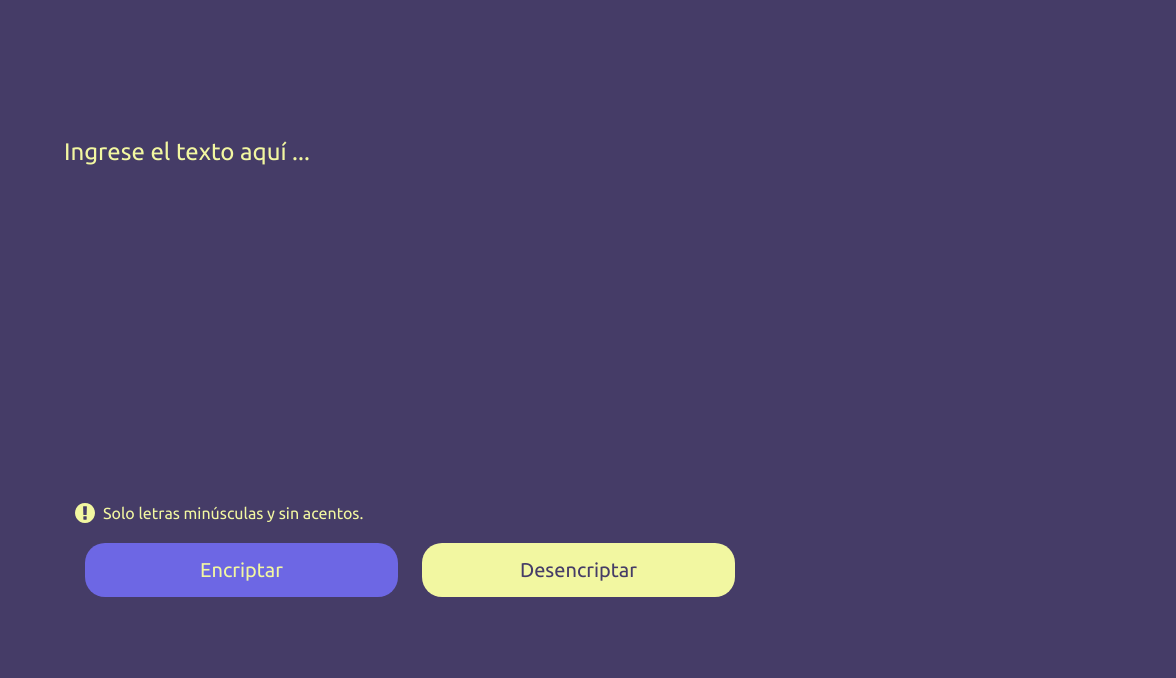
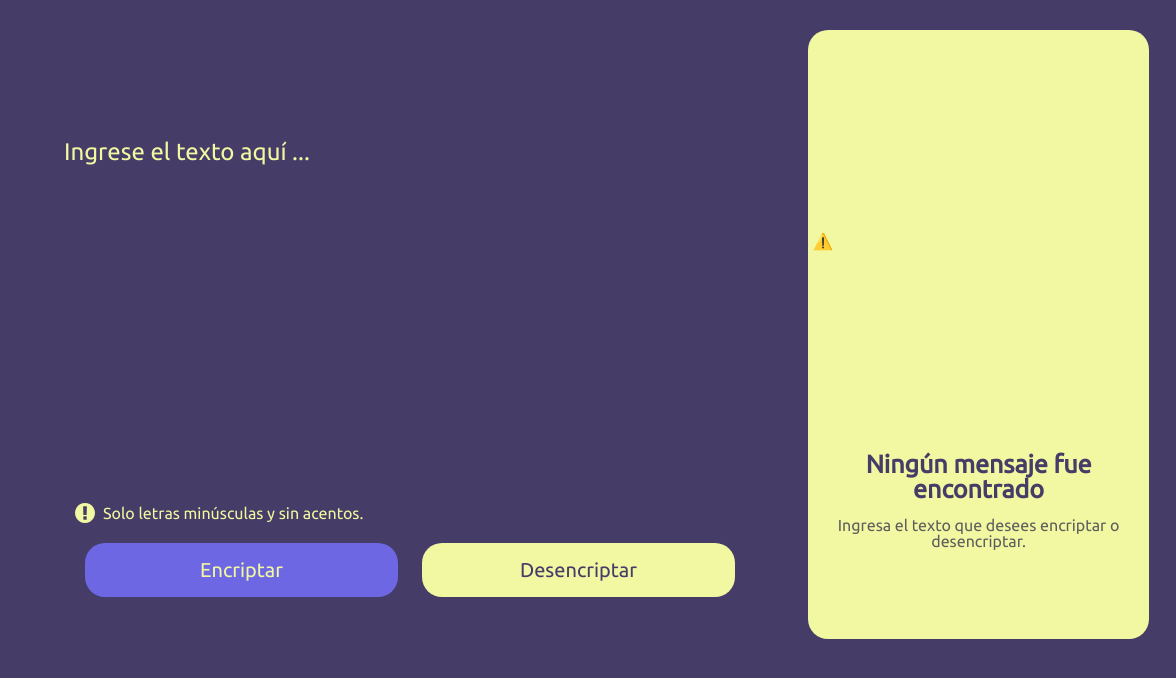
Before and after one commit to TheJuanPTorres/encriptador, a plain HTML site: page index.html in a window 1280 px wide. Shown: the full height of the page, 104-1280 px from the left. Drawn offline with nearby package versions, Linux system fonts and the light colour scheme; no server answers.

Commit message:
Creacion de la estructura HTML del área del resultado

```diff
--- a/css/index.css
+++ b/css/index.css
@@ -44,10 +44,16 @@ body {
 .text-result {
     background-color: var(--main-bg-color-1);
     grid-area: 1 / 3 / 4 / 4;
+    padding: 30px 0 0 10px;
 }
 
 .area-result {
-    background-color: var(--main-bg-color-3);
+    width: 90%;
+    height: 100%;
+    background-color: var(--main-bg-color-4);
+    border-radius: 20px;
+    padding: 0 5px 5px 5px;
+    text-align: center;
 }
 
 #box {
@@ -106,3 +112,17 @@ body {
     background-color: var(--main-bg-color-4);
     color: var(--main-bg-color-1);
 }
+
+/* Área del resultado */
+
+.note-result-1 {
+    color: var(--main-bg-color-1);
+    font-weight: bold;
+    font-size: 25px;
+    text-align: center;
+}
+
+.note-result-2 {
+    padding: 15px 0 0 0;
+    color: #5e5e5e;
+}
--- a/index.html
+++ b/index.html
@@ -16,6 +16,8 @@
         <link rel="preconnect" href="https://fonts.gstatic.com" crossorigin>
         <link href="https://fonts.googleapis.com/css2?family=Ubuntu:wght@300;400&display=swap" rel="stylesheet">
 
+        <script src="https://unpkg.com/@lottiefiles/lottie-player@latest/dist/lottie-player.js"></script>
+
     </head>
 
     <body>
@@ -30,7 +32,7 @@
                 <div class="text-form">
 
                     <form class="form">
-                        <textarea cols="100" rows="13" id="box" placeholder="Ingrese el texto aquí ..." required></textarea>
+                        <textarea cols="100" rows="13" id="box" maxlength="715" placeholder="Ingrese el texto aquí ..." required></textarea>
 
                         <div class="not-form-text">
                             <img class="img-form-text" src="assets/exclamation.svg" alt="Nota">
@@ -47,6 +49,11 @@
                 <div class="text-result">
 
                     <div class="area-result">
+
+                        <lottie-player src="https://lottie.host/d2c3106d-f91f-4815-aede-3dc76f8549c3/VdmYXopwYv.json" background="transparent" speed="1" style="width: 100%; height: 70%;" loop autoplay></lottie-player>
+
+                        <p class="note-result-1">Ningún mensaje fue encontrado</p>
+                        <p class="note-result-2">Ingresa el texto que desees encriptar o desencriptar.</p>
 
                     </div>
 
```
